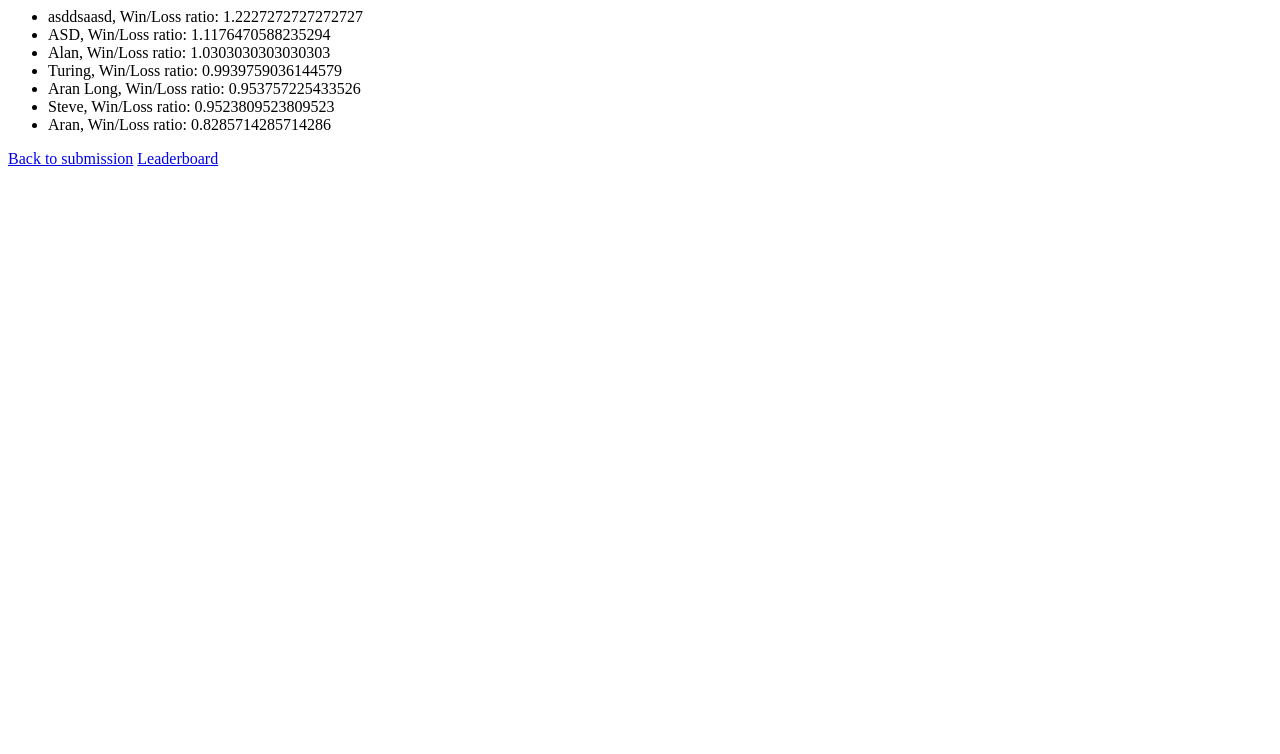
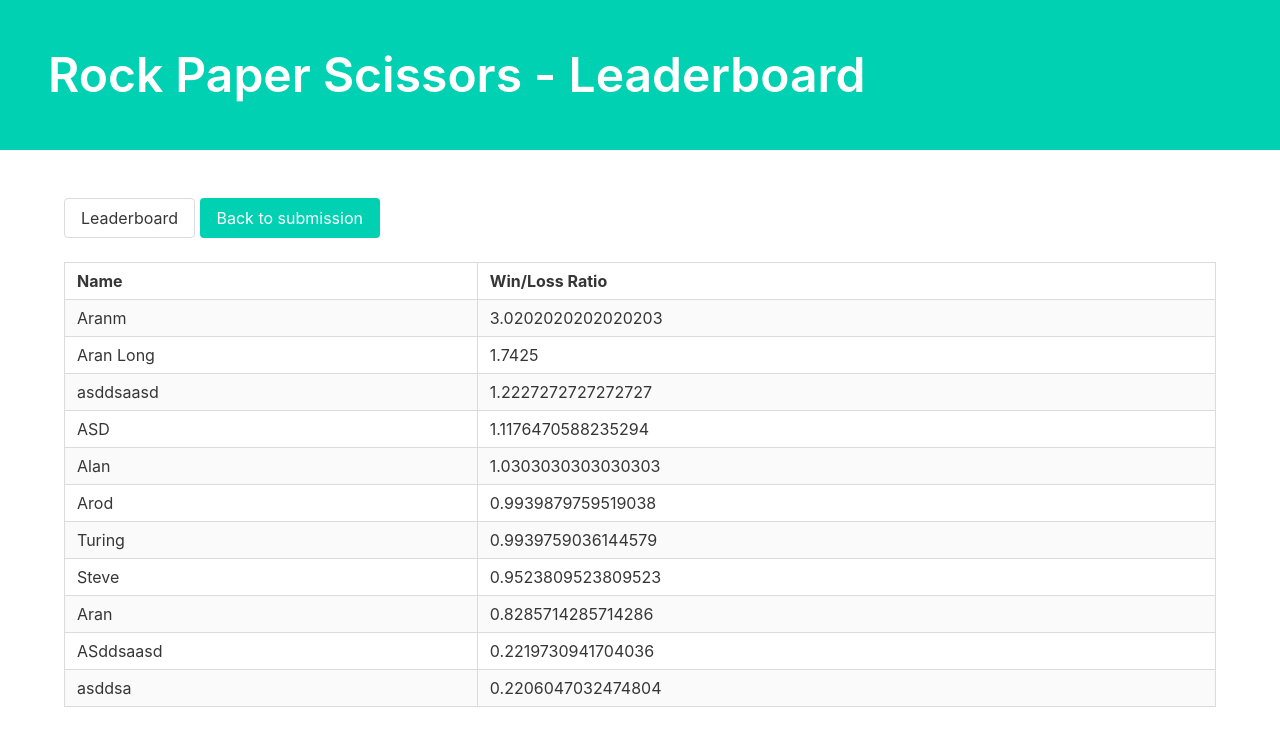
Before and after one commit to AranScope/rps, a Flask app: page /leaderboard in a window 1280 px wide. Shown: the top 754 px of the page. Run offline with Flask 2, Linux system fonts and the light colour scheme; some libraries are stand-ins or nearby versions.

Commit message:
Everything seems to be working

```diff
--- a/leaderboard.json
+++ b/leaderboard.json
@@ -1 +1 @@
-{"asddsaasd": {"win/loss": 1.2227272727272727, "losses": 220, "wins": 269, "draws": 211}, "ASD": {"win/loss": 1.1176470588235294, "losses": 187, "wins": 209, "draws": 204}, "Steve": {"win/loss": 0.9523809523809523, "losses": 105, "wins": 100, "draws": 95}, "Alan": {"win/loss": 1.0303030303030303, "losses": 132, "wins": 136, "draws": 132}, "Aran": {"win/loss": 0.8285714285714286, "losses": 70, "wins": 58, "draws": 72}, "Aran Long": {"win/loss": 0.953757225433526, "losses": 173, "wins": 165, "draws": 162}, "Turing": {"win/loss": 0.9939759036144579, "losses": 166, "wins": 165, "draws": 169}}
+{"asddsaasd": {"wins": 269, "win/loss": 1.2227272727272727, "losses": 220, "draws": 211}, "Steve": {"wins": 100, "win/loss": 0.9523809523809523, "losses": 105, "draws": 95}, "Arod": {"wins": 496, "win/loss": 0.9939879759519038, "losses": 499, "draws": 5}, "Alan": {"wins": 136, "win/loss": 1.0303030303030303, "losses": 132, "draws": 132}, "ASD": {"wins": 209, "win/loss": 1.1176470588235294, "losses": 187, "draws": 204}, "Turing": {"wins": 165, "win/loss": 0.9939759036144579, "losses": 166, "draws": 169}, "asddsa": {"wins": 197, "win/loss": 0.2206047032474804, "losses": 893, "draws": 10}, "ASddsaasd": {"wins": 198, "win/loss": 0.2219730941704036, "losses": 892, "draws": 10}, "Aran": {"wins": 58, "win/loss": 0.8285714285714286, "losses": 70, "draws": 72}, "Aranm": {"wins": 598, "win/loss": 3.0202020202020203, "losses": 198, "draws": 4}, "Aran Long": {"win/loss": 1.7425, "wins": 697, "losses": 400, "draws": 3}}
--- /dev/null
+++ b/scripts/ASddsaasd.py
@@ -0,0 +1,4 @@
+import random
+
+def turn(prev_opponent_move):
+    return random.choice(['rock', 'paper', 'scissors'])
--- /dev/null
+++ b/scripts/Aranm.py
@@ -0,0 +1,4 @@
+import random
+
+def turn(prev_opponent_move):
+    return random.choice(['rock', 'paper'])
--- /dev/null
+++ b/scripts/Arod.py
@@ -0,0 +1,4 @@
+import random
+
+def turn(prev_opponent_move):
+    return random.choice(['rock', 'paper', 'scissors'])
--- /dev/null
+++ b/scripts/asddsa.py
@@ -0,0 +1,4 @@
+import random
+
+def turn(prev_opponent_move):
+    return random.choice(['rock', 'paper', 'scissors'])
--- a/server.py
+++ b/server.py
@@ -25,7 +25,10 @@ def lb():
     scores = []
 
     for key in sorted(leaderboard, key=lambda k: 1/leaderboard[k]['win/loss']):
-        scores.append("{}, Win/Loss ratio: {}".format(key, leaderboard[key]['win/loss']))
+        scores.append({
+            'name': key,
+            'winlossratio': leaderboard[key]['win/loss']
+        })
 
     return render_template('leaderboard.html', scores=scores)
 
@@ -43,7 +46,7 @@ def submit_script():
     add_script(request.form['name'], request.form['script'])
 
     try:
-        wins, losses, draws = test_script(request.form['name'])
+        wins, losses, draws, games = test_script(request.form['name'])
         # name =
         # if leaderboard[['win/loss'] < wins/losses:
         leaderboard[request.form['name']] = {
@@ -56,7 +59,7 @@ def submit_script():
         with open('leaderboard.json', 'w') as f:
             f.write(json.dumps(leaderboard))
 
-        return render_template('submit.html', result='Wins: {}, Losses: {}, Draws: {}'.format(wins, losses, draws))
+        return render_template('submit.html', result='Wins: {}, Losses: {}, Draws: {}'.format(wins, losses, draws), games=games)
 
     except InvalidScriptError:
         return 'Invalid script'
@@ -89,6 +92,8 @@ def test_script(script_title):
     losses = 0
     draws = 0
 
+    results = []
+
     for opponent_script in load_scripts(blacklist=[script_title]):
         print("running against", opponent_script.__name__)
         try:
@@ -109,36 +114,44 @@ def test_script(script_title):
                     if(opponent_turn == "rock"):
                         continue
                     elif(opponent_turn == "paper"):
+                        results.append({'outcome': 'loss', 'player': script_title, 'player_turn': my_turn, 'opponent': opponent_script.__name__, 'opponent_turn': opponent_turn})
                         losses += 1
                         break
                     elif(opponent_turn == "scissors"):
+                        results.append({'outcome': 'win', 'player': script_title, 'player_turn': my_turn, 'opponent': opponent_script.__name__, 'opponent_turn': opponent_turn})
                         wins += 1
                         break
                 elif(my_turn == "paper"):
                     if(opponent_turn == "rock"):
+                        results.append({'outcome': 'win', 'player': script_title, 'player_turn': my_turn, 'opponent': opponent_script.__name__, 'opponent_turn': opponent_turn})
                         wins += 1
                         break
                     elif(opponent_turn == "paper"):
                         continue
                     elif(opponent_turn == "scissors"):
                         losses += 1
+                        results.append({'outcome': 'loss', 'player': script_title, 'player_turn': my_turn, 'opponent': opponent_script.__name__, 'opponent_turn': opponent_turn})
                         break
                 elif(my_turn == "scissors"):
                     if(opponent_turn == "rock"):
                         losses += 1
+                        results.append({'outcome': 'loss', 'player': script_title, 'player_turn': my_turn, 'opponent': opponent_script.__name__, 'opponent_turn': opponent_turn})
                         break
                     elif(opponent_turn == "paper"):
                         wins += 1
+                        results.append({'outcome': 'win', 'player': script_title, 'player_turn': my_turn, 'opponent': opponent_script.__name__, 'opponent_turn': opponent_turn})
                         break
                     elif(opponent_turn == "scissors"):
                         continue
             else:
                 draws += 1
+                results.append({'outcome': 'draw', 'player': script_title, 'player_turn': my_turn, 'opponent': opponent_script.__name__, 'opponent_turn': opponent_turn})
 
-            my_turn, opponent_turn = script.turn(opponent_turn), opponent_script.turn(my_turn)
+
+                my_turn, opponent_turn = script.turn(opponent_turn), opponent_script.turn(my_turn)
 
 
     print("Script: {}, Wins: {}, Losses: {}, Draws: {}".format(script_title, wins, losses, draws))
-    return wins, losses, draws
+    return wins, losses, draws, results
 
 app.run()
--- a/templates/leaderboard.html
+++ b/templates/leaderboard.html
@@ -1,13 +1,33 @@
 <html>
+    <head>
+            <link rel="stylesheet" type="text/css" href="https://cdnjs.cloudflare.com/ajax/libs/bulma/0.6.2/css/bulma.min.css"/>
+        </head>
     <body>
-        <ul>
-            {% for item in scores %}
-                <li>
-                    {{ item }}
-                </li>
-            {% endfor %}
-        </ul>
-        <a href="/">Back to submission</a>
-        <a href="/leaderboard">Leaderboard</a>
+        <section class="hero is-primary">
+            <div class="hero-body">
+                    <h1 class="title is-1">Rock Paper Scissors - Leaderboard</h1>
+            </div>
+        </section>
+        <section class="section">
+            <div class="container">
+                <a class="button" href="/leaderboard">Leaderboard</a>
+                <a class="button is-primary" href="/">Back to submission</a>
+                <br>
+                <br>
+                <table class="table is-striped is-hoverable is-bordered is-fullwidth">
+                    <tr>
+                        <th>Name</th>
+                        <th>Win/Loss Ratio</th>
+                    </tr>
+                    {% for item in scores %}
+
+                        <tr>
+                            <td>{{ item.name }}</td>
+                            <td>{{ item.winlossratio }}</td>
+                        </tr>
+                    {% endfor %}
+                </table>
+            </div>
+        </section>
     </body>
 </html>
```
Also changed, not shown: templates/error.html (added, +18 -0 lines), templates/index.html (+31 -13 lines), templates/submit.html (+36 -8 lines).
